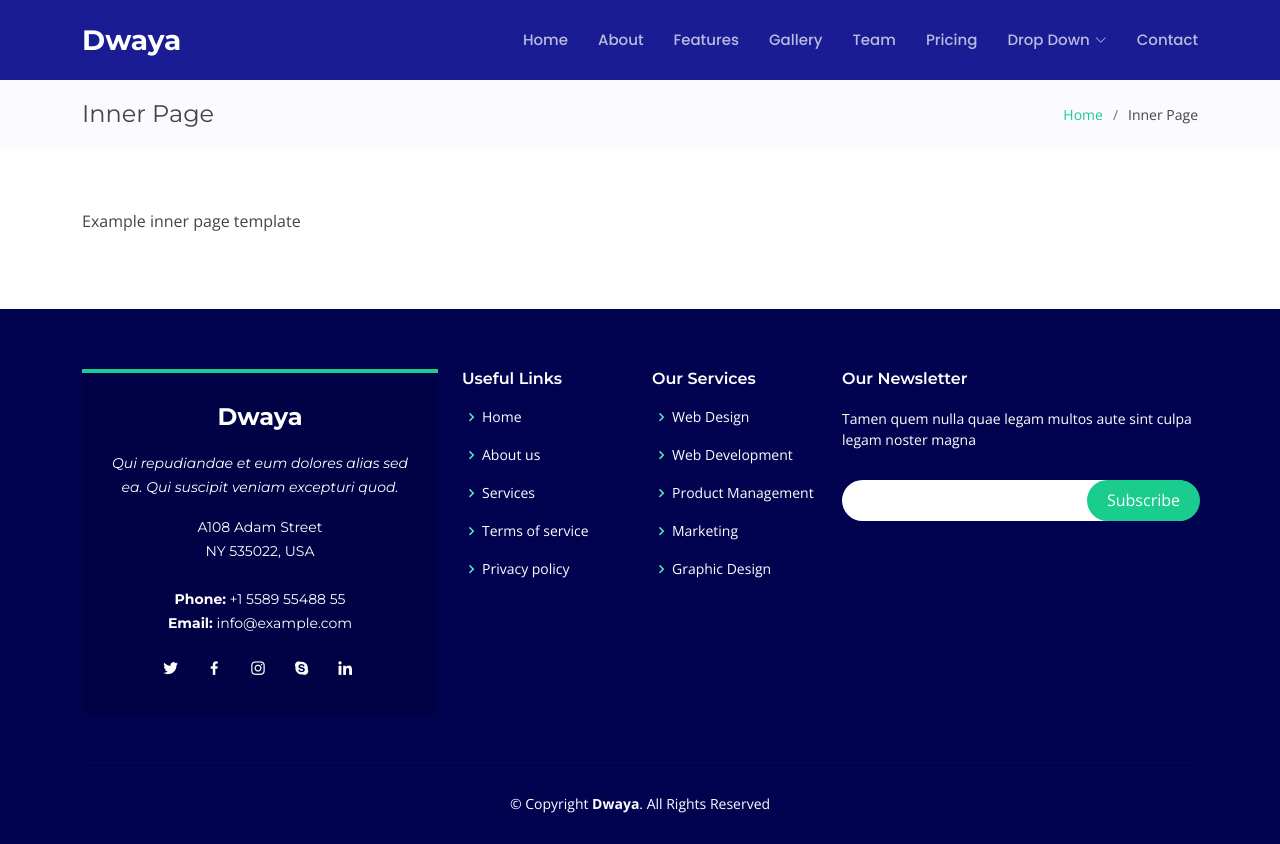
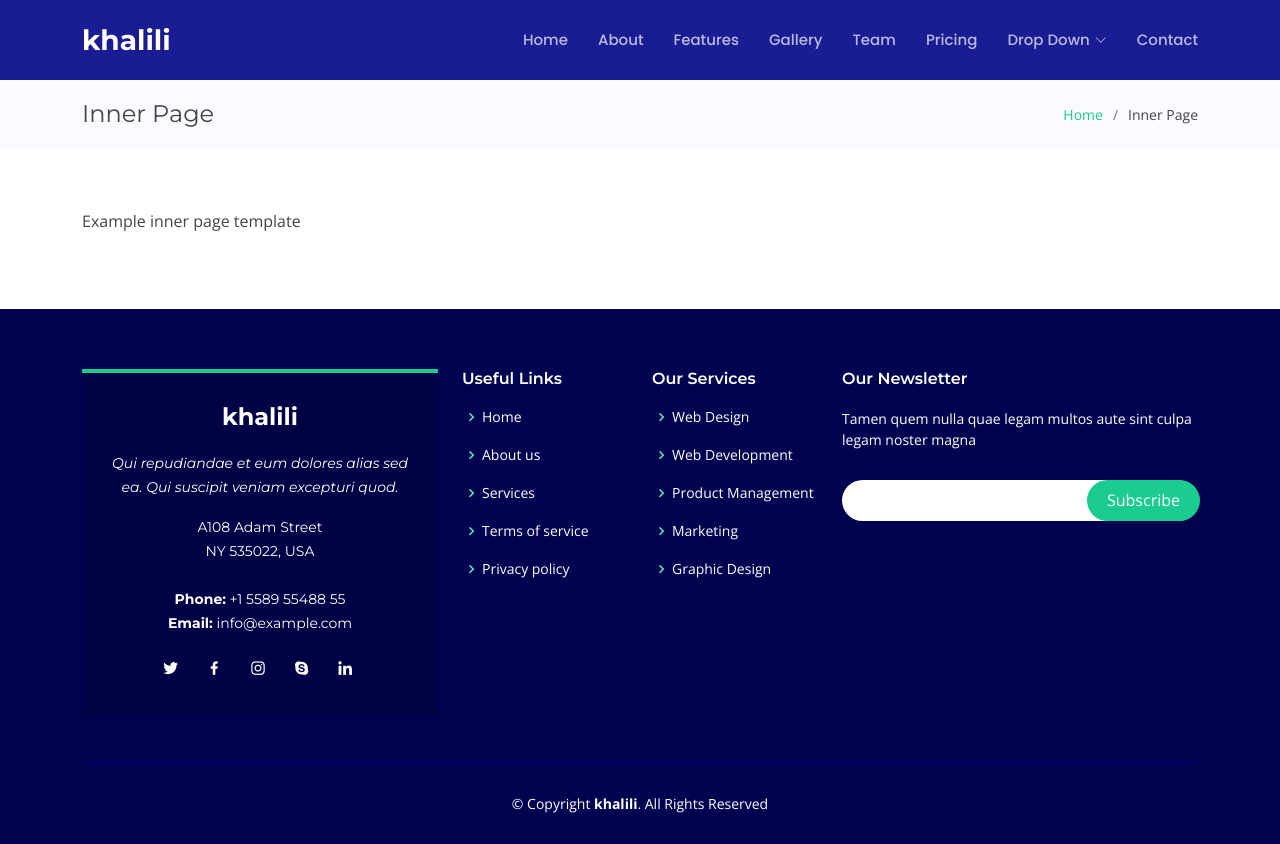
Before and after one commit to Khalilivision/Khalilivision.github.io, a plain HTML site: page inner-page.html in a window 1280 px wide. Drawn offline with nearby package versions, Linux system fonts and the light colour scheme.

Commit message:
minor update

```diff
--- a/assets/css/style.css
+++ b/assets/css/style.css
@@ -1,6 +1,6 @@
 /**
-* Template Name: Dwaya - v4.1.0
-* Template URL: https://bootstrapmade.com/Dwaya-free-bootstrap-landing-page-template/
+* Template Name: khalili - v4.1.0
+* Template URL: https://bootstrapmade.com/khalili-free-bootstrap-landing-page-template/
 * Author: BootstrapMade.com
 * License: https://bootstrapmade.com/license/
 */
--- a/assets/js/main.js
+++ b/assets/js/main.js
@@ -1,6 +1,6 @@
 /**
- * Template Name: Dwaya - v4.1.0
- * Template URL: https://bootstrapmade.com/Dwaya-free-bootstrap-landing-page-template/
+ * Template Name: khalili - v4.1.0
+ * Template URL: https://bootstrapmade.com/khalili-free-bootstrap-landing-page-template/
  * Author: BootstrapMade.com
  * License: https://bootstrapmade.com/license/
  */
--- a/inner-page.html
+++ b/inner-page.html
@@ -4,7 +4,7 @@
     <meta charset="utf-8" />
     <meta content="width=device-width, initial-scale=1.0" name="viewport" />
 
-    <title>Inner Page - Dwaya Bootstrap Template</title>
+    <title>Inner Page - khalili Bootstrap Template</title>
     <meta content="" name="description" />
     <meta content="" name="keywords" />
 
@@ -40,8 +40,8 @@
     <link href="assets/css/style.css" rel="stylesheet" />
 
     <!-- =======================================================
-  * Template Name: Dwaya - v4.1.0
-  * Template URL: https://bootstrapmade.com/Dwaya-free-bootstrap-landing-page-template/
+  * Template Name: khalili - v4.1.0
+  * Template URL: https://bootstrapmade.com/khalili-free-bootstrap-landing-page-template/
   * Author: BootstrapMade.com
   * License: https://bootstrapmade.com/license/
   ======================================================== -->
@@ -53,7 +53,7 @@
       <div class="container d-flex align-items-center justify-content-between">
         <div class="logo">
           <h1>
-            <a href="index.html"><span>Dwaya</span></a>
+            <a href="index.html"><span>khalili</span></a>
           </h1>
           <!-- Uncomment below if you prefer to use an image logo -->
           <!-- <a href="index.html"><img src="assets/img/logo.png" alt="" class="img-fluid"></a>-->
@@ -130,7 +130,7 @@
           <div class="row">
             <div class="col-lg-4 col-md-6">
               <div class="footer-info">
-                <h3>Dwaya</h3>
+                <h3>khalili</h3>
                 <p class="pb-3">
                   <em
                     >Qui repudiandae et eum dolores alias sed ea. Qui suscipit
@@ -227,7 +227,7 @@
 
       <div class="container">
         <div class="copyright">
-          &copy; Copyright <strong><span>Dwaya</span></strong
+          &copy; Copyright <strong><span>khalili</span></strong
           >. All Rights Reserved
         </div>
       </div>
```
Also changed, not shown: Readme.txt, 1 other file.
